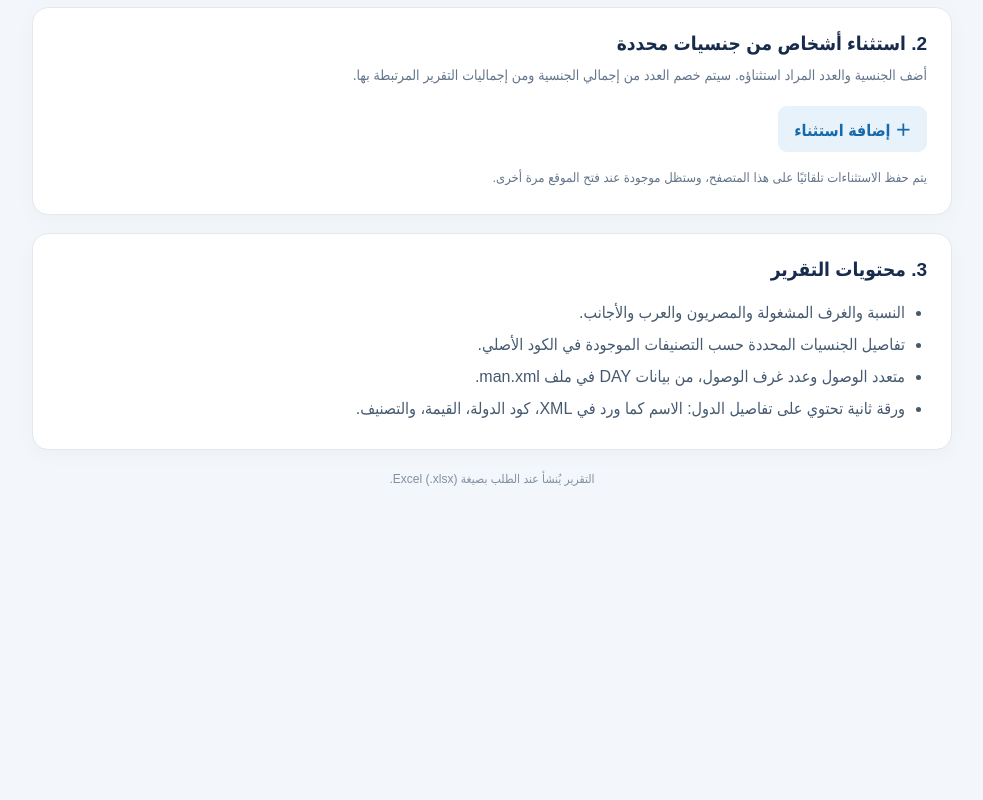
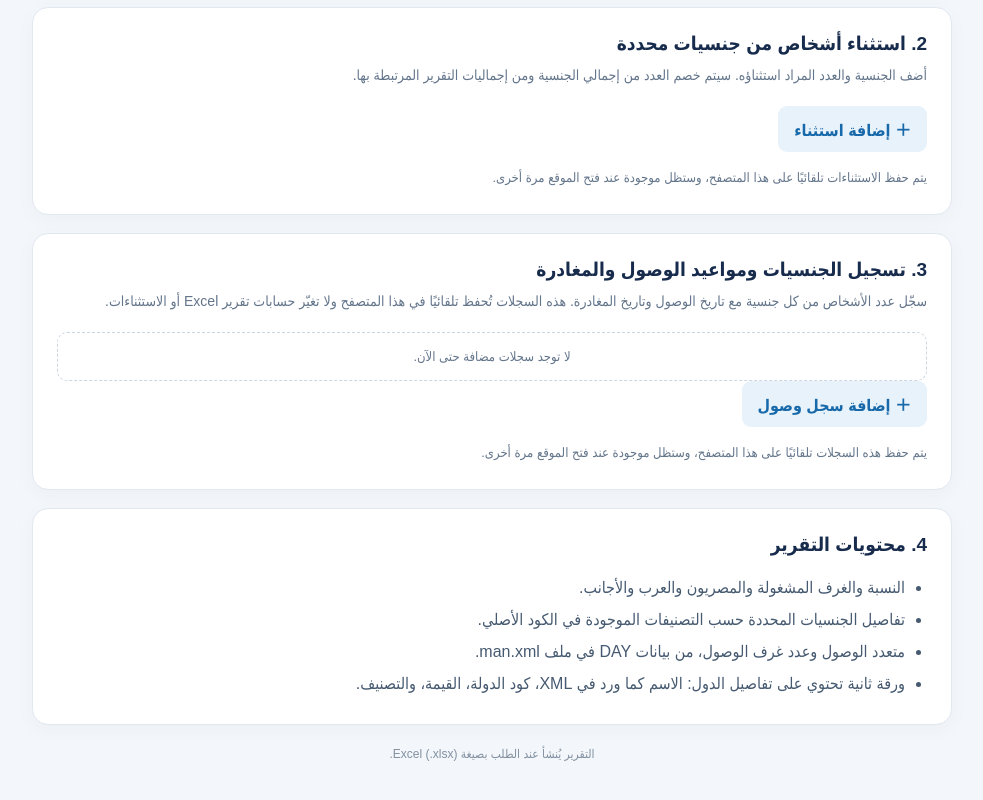
Before and after one commit to dsaad12344321-svg/nationality, a Next.js app: page / in a window 1280 px wide. Shown: the part 524-1324 px from the top of the page, without its empty margins (148-1131 px from the left). Before the commit the page ends 1086 px from the top, so only its background shows below. Built offline with nearby package versions, Linux system fonts and the light colour scheme.

Commit message:
Add persistent nationality arrival and departure records

```diff
--- a/app/page.tsx
+++ b/app/page.tsx
@@ -3,13 +3,16 @@
 import { useEffect, useState } from "react";
 
 type Exclusion = { id: number; code: string; count: number };
+type ArrivalRecord = { id: number; code: string; count: number; arrivalDate: string; departureDate: string };
 const STORAGE_KEY = "nationality-report-exclusions-v1";
+const ARRIVAL_STORAGE_KEY = "nationality-report-arrivals-v1";
 const COUNTRIES = [["ES","إسبانيا"],["DE","ألمانيا"],["GB","بريطانيا"],["US","الولايات المتحدة"],["UA","أوكرانيا"],["RU","روسيا"],["BE","بلجيكا"],["PL","بولندا"],["CN","الصين"],["FR","فرنسا"],["IT","إيطاليا"],["IN","الهند"],["JP","اليابان"],["HR","كرواتيا"],["PK","باكستان"],["IR","إيران"],["IL","إسرائيل"],["SA","السعودية"],["IQ","العراق"],["LY","ليبيا"],["SD","السودان"],["PS","فلسطين"],["JO","الأردن"],["MA","المغرب"],["DZ","الجزائر"],["TN","تونس"],["MR","موريتانيا"],["BH","البحرين"],["EG","مصر"],["AE","الإمارات"],["KW","الكويت"],["QA","قطر"],["OM","عُمان"],["YE","اليمن"],["SY","سوريا"],["LB","لبنان"],["NL","هولندا"],["AT","النمسا"],["CH","سويسرا"],["SE","السويد"],["NO","النرويج"],["DK","الدنمارك"],["FI","فنلندا"],["CZ","التشيك"],["SK","سلوفاكيا"],["HU","المجر"],["RO","رومانيا"],["BG","بلغاريا"],["GR","اليونان"],["TR","تركيا"],["CA","كندا"],["AU","أستراليا"],["BR","البرازيل"],["MX","المكسيك"],["ZA","جنوب أفريقيا"]] as const;
 
 export default function Home() {
   const [natFile, setNatFile] = useState<File | null>(null);
   const [manFile, setManFile] = useState<File | null>(null);
   const [exclusions, setExclusions] = useState<Exclusion[]>([]);
+  const [arrivalRecords, setArrivalRecords] = useState<ArrivalRecord[]>([]);
   const [ready, setReady] = useState(false);
   const [busy, setBusy] = useState(false);
   const [message, setMessage] = useState("");
@@ -27,6 +30,19 @@ export default function Home() {
         })));
       }
     } catch { /* تجاهل الإعدادات المحفوظة غير الصالحة */ }
+    try {
+      const savedArrivals = localStorage.getItem(ARRIVAL_STORAGE_KEY);
+      if (savedArrivals) {
+        const parsedArrivals = JSON.parse(savedArrivals);
+        if (Array.isArray(parsedArrivals)) setArrivalRecords(parsedArrivals.map((item, index) => ({
+          id: Number(item.id) || Date.now() + index,
+          code: String(item.code || "ES").toUpperCase(),
+          count: Math.max(1, Math.floor(Number(item.count) || 1)),
+          arrivalDate: String(item.arrivalDate || ""),
+          departureDate: String(item.departureDate || ""),
+        })));
+      }
+    } catch { /* تجاهل سجلات الوصول غير الصالحة */ }
     setReady(true);
   }, []);
 
@@ -34,8 +50,16 @@ export default function Home() {
     if (ready) localStorage.setItem(STORAGE_KEY, JSON.stringify(exclusions));
   }, [exclusions, ready]);
 
+  useEffect(() => {
+    if (ready) localStorage.setItem(ARRIVAL_STORAGE_KEY, JSON.stringify(arrivalRecords));
+  }, [arrivalRecords, ready]);
+
   function addExclusion() {
     setExclusions((items) => [...items, { id: Date.now(), code: "ES", count: 1 }]);
+  }
+
+  function addArrivalRecord() {
+    setArrivalRecords((items) => [...items, { id: Date.now(), code: "ES", count: 1, arrivalDate: "", departureDate: "" }]);
   }
 
   async function generateReport() {
@@ -134,7 +158,34 @@ export default function Home() {
       </section>
 
       <section className="panel">
-        <h2>3. محتويات التقرير</h2>
+        <h2>3. تسجيل الجنسيات ومواعيد الوصول والمغادرة</h2>
+        <p className="muted">سجّل عدد الأشخاص من كل جنسية مع تاريخ الوصول وتاريخ المغادرة. هذه السجلات تُحفظ تلقائيًا في هذا المتصفح ولا تغيّر حسابات تقرير Excel أو الاستثناءات.</p>
+        {arrivalRecords.length === 0 && <p className="empty-exclusions">لا توجد سجلات مضافة حتى الآن.</p>}
+        {arrivalRecords.map((item) => (
+          <div className="arrival-row" key={item.id}>
+            <label>الجنسية
+              <select value={item.code} onChange={(e) => setArrivalRecords((items) => items.map((x) => x.id === item.id ? { ...x, code: e.target.value } : x))}>
+                {COUNTRIES.map(([code, name]) => <option key={code} value={code}>{name} ({code})</option>)}
+              </select>
+            </label>
+            <label>العدد
+              <input type="number" min="1" step="1" value={item.count} onChange={(e) => setArrivalRecords((items) => items.map((x) => x.id === item.id ? { ...x, count: Number(e.target.value) } : x))} />
+            </label>
+            <label>تاريخ الوصول
+              <input type="date" value={item.arrivalDate} onChange={(e) => setArrivalRecords((items) => items.map((x) => x.id === item.id ? { ...x, arrivalDate: e.target.value } : x))} />
+            </label>
+            <label>تاريخ المغادرة
+              <input type="date" min={item.arrivalDate || undefined} value={item.departureDate} onChange={(e) => setArrivalRecords((items) => items.map((x) => x.id === item.id ? { ...x, departureDate: e.target.value } : x))} />
+            </label>
+            <button type="button" className="remove-button" onClick={() => setArrivalRecords((items) => items.filter((x) => x.id !== item.id))}>حذف</button>
+          </div>
+        ))}
+        <button type="button" className="add-button" onClick={addArrivalRecord}>＋ إضافة سجل وصول</button>
+        <p className="saved-hint">يتم حفظ هذه السجلات تلقائيًا على هذا المتصفح، وستظل موجودة عند فتح الموقع مرة أخرى.</p>
+      </section>
+
+      <section className="panel">
+        <h2>4. محتويات التقرير</h2>
         <ul className="steps">
           <li>النسبة والغرف المشغولة والمصريون والعرب والأجانب.</li>
           <li>تفاصيل الجنسيات المحددة حسب التصنيفات الموجودة في الكود الأصلي.</li>
```
